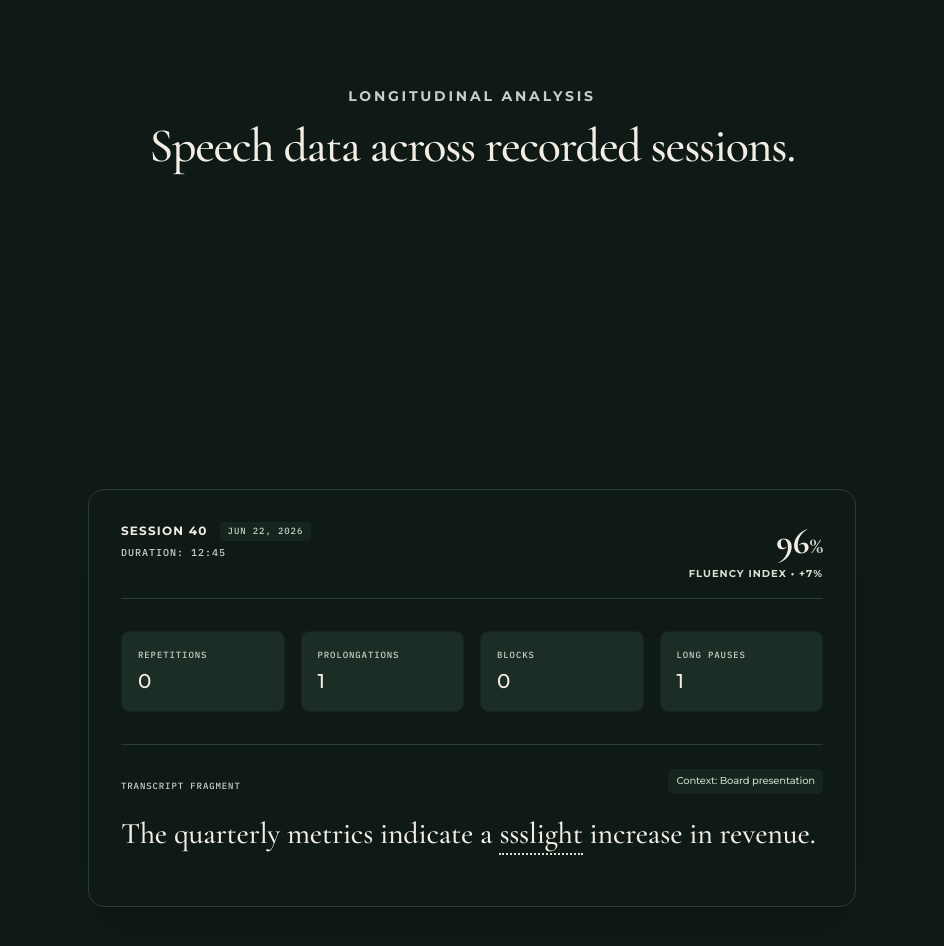
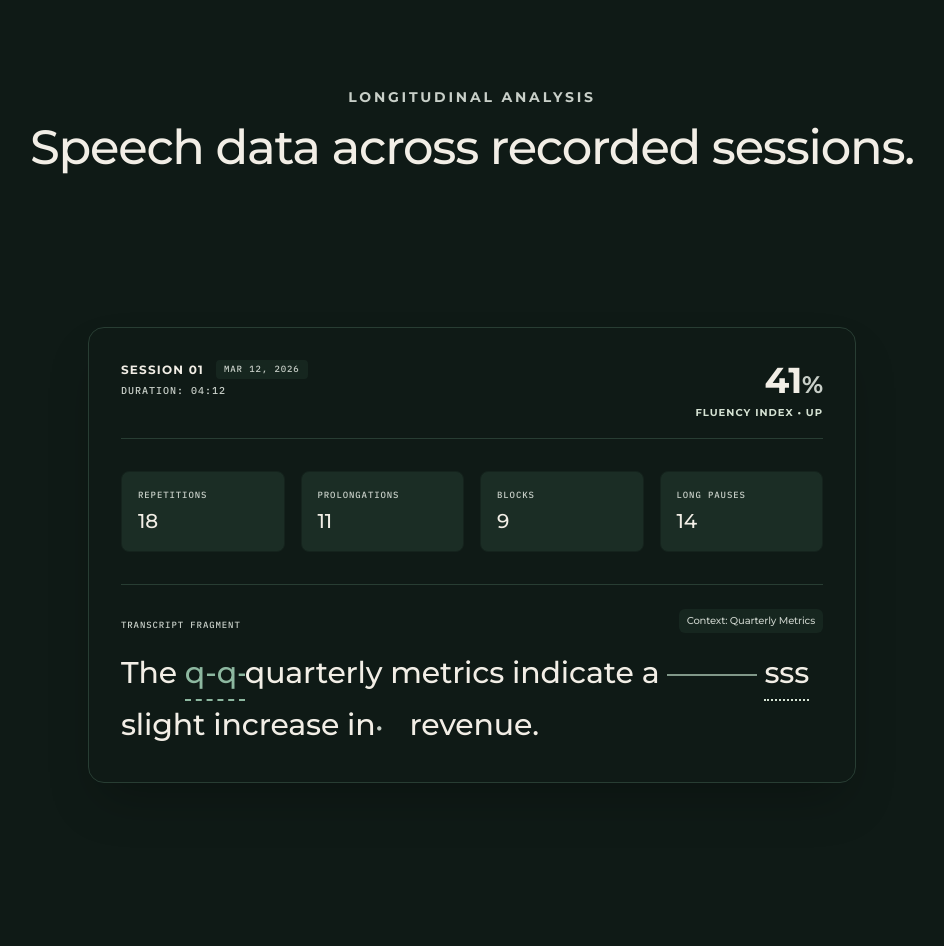
Before and after one commit to arj-co/VoiceScribe, a Next.js app: page / in a window 1280 px wide. Shown: the part 1700-2646 px from the top of the page, without its empty margins (168-1112 px from the left). Built offline with nearby package versions, Linux system fonts and the light colour scheme.

Commit message:
feat: replace stepped scroll with continuous fluid text morphing and fix layout bounding

```diff
--- a/src/app/globals.css
+++ b/src/app/globals.css
@@ -37,7 +37,7 @@
   --color-rule-faint: #15231D;
 
   /* Typography */
-  --font-display: "Cormorant Garamond", "Georgia", serif;
+  --font-display: "Montserrat", system-ui, -apple-system, sans-serif;
   --font-body: "IBM Plex Sans", system-ui, -apple-system, sans-serif;
   --font-mono: "IBM Plex Mono", "Menlo", monospace;
   --font-sans: "Montserrat", system-ui, -apple-system, sans-serif;
--- a/src/app/layout.tsx
+++ b/src/app/layout.tsx
@@ -31,7 +31,7 @@ export default function RootLayout({
           crossOrigin="anonymous"
         />
         <link
-          href="https://fonts.googleapis.com/css2?family=Cormorant+Garamond:ital,wght@0,500;0,600;0,700;1,500;1,600;1,700&family=IBM+Plex+Mono:ital,wght@0,500;0,600;0,700;1,500;1,600&family=IBM+Plex+Sans:ital,wght@0,500;0,600;0,700;1,500;1,600&family=Montserrat:wght@400;500;600;700&display=swap"
+          href="https://fonts.googleapis.com/css2?family=Montserrat:wght@400;500;600;700;800&family=IBM+Plex+Mono:ital,wght@0,500;0,600;0,700;1,500;1,600&family=IBM+Plex+Sans:ital,wght@0,400;0,500;0,600;0,700;1,500;1,600&display=swap"
           rel="stylesheet"
         />
       </head>
--- a/src/app/page.tsx
+++ b/src/app/page.tsx
@@ -102,72 +102,11 @@ function AnimatedWord({ children, delay, type = "normal" }: { children?: React.R
 }
 
 // --- Signature Experience 3: Longitudinal Dashboard ---
-const sessionsData = [
-  {
-    id: "01",
-    date: "Mar 12, 2026",
-    duration: "04:12",
-    fluency: 41,
-    trend: "Baseline",
-    trendDir: "neutral",
-    metrics: { rep: 18, pro: 11, block: 9, pause: 14 },
-    phrase: "Project overview",
-    transcript: (
-      <>
-        The <span className="annotation-repetition text-copper">q-q-quarterly</span> metrics indicate a
-        <span className="annotation-pause-long" /> <span className="annotation-prolongation">sssslight</span>
-        increase in <span className="annotation-block">revenue</span>.
-      </>
-    )
-  },
-  {
-    id: "12",
-    date: "Apr 04, 2026",
-    duration: "05:30",
-    fluency: 78,
-    trend: "+37%",
-    trendDir: "up",
-    metrics: { rep: 9, pro: 5, block: 3, pause: 8 },
-    phrase: "Revenue breakdown",
-    transcript: (
-      <>
-        The quarterly metrics indicate a
-        <span className="annotation-pause" /> <span className="annotation-prolongation">sssslight</span>
-        increase in <span className="annotation-block">revenue</span>.
-      </>
-    )
-  },
-  {
-    id: "24",
-    date: "May 18, 2026",
-    duration: "06:15",
-    fluency: 89,
-    trend: "+11%",
-    trendDir: "up",
-    metrics: { rep: 3, pro: 2, block: 1, pause: 3 },
-    phrase: "Growth summary",
-    transcript: (
-      <>
-        The quarterly metrics indicate a slight
-        increase in <span className="annotation-block">revenue</span>.
-      </>
-    )
-  },
-  {
-    id: "40",
-    date: "Jun 22, 2026",
-    duration: "12:45",
-    fluency: 96,
-    trend: "+7%",
-    trendDir: "up",
-    metrics: { rep: 0, pro: 1, block: 0, pause: 1 },
-    phrase: "Board presentation",
-    transcript: (
-      <>
-        The quarterly metrics indicate a <span className="annotation-prolongation">ssslight</span> increase in revenue.
-      </>
-    )
-  }
+const sessionMilestones = [
+  { id: "01", date: "Mar 12, 2026", duration: "04:12" },
+  { id: "12", date: "Apr 04, 2026", duration: "05:30" },
+  { id: "24", date: "May 18, 2026", duration: "06:15" },
+  { id: "40", date: "Jun 22, 2026", duration: "12:45" },
 ];
 
 function AnimatedNumber({ value }: { value: MotionValue<number> }) {
@@ -182,7 +121,7 @@ function AnimatedNumber({ value }: { value: MotionValue<number> }) {
 
 function ProgressJourney() {
   const containerRef = useRef<HTMLDivElement>(null);
-  const { scrollYProgress } = useScroll({ target: containerRef, offset: ["start end", "end end"] });
+  const { scrollYProgress } = useScroll({ target: containerRef, offset: ["start center", "end end"] });
 
   const [activeIndex, setActiveIndex] = useState(0);
 
@@ -193,18 +132,31 @@ function ProgressJourney() {
     else setActiveIndex(3);
   });
 
-  const activeSession = sessionsData[activeIndex];
+  const activeSession = sessionMilestones[activeIndex];
 
   // Interpolate numerical metrics smoothly across the scroll
-  const fluencyValue = useTransform(scrollYProgress, [0, 0.33, 0.66, 1], [41, 78, 89, 96]);
-  const repValue = useTransform(scrollYProgress, [0, 0.33, 0.66, 1], [18, 9, 3, 0]);
-  const proValue = useTransform(scrollYProgress, [0, 0.33, 0.66, 1], [11, 5, 2, 1]);
-  const blockValue = useTransform(scrollYProgress, [0, 0.33, 0.66, 1], [9, 3, 1, 0]);
-  const pauseValue = useTransform(scrollYProgress, [0, 0.33, 0.66, 1], [14, 8, 3, 1]);
+  const fluencyValue = useTransform(scrollYProgress, [0, 1], [41, 96]);
+  const repValue = useTransform(scrollYProgress, [0, 1], [18, 0]);
+  const proValue = useTransform(scrollYProgress, [0, 1], [11, 1]);
+  const blockValue = useTransform(scrollYProgress, [0, 1], [9, 0]);
+  const pauseValue = useTransform(scrollYProgress, [0, 1], [14, 1]);
+
+  // Transcript Morphing Transforms
+  const repWidth = useTransform(scrollYProgress, [0.0, 0.3], ["2em", "0em"]);
+  const repOpacity = useTransform(scrollYProgress, [0.0, 0.25], [1, 0]);
+
+  const pauseWidth = useTransform(scrollYProgress, [0.2, 0.6], ["3em", "0em"]);
+  const pauseOpacity = useTransform(scrollYProgress, [0.2, 0.5], [1, 0]);
+
+  const proWidth = useTransform(scrollYProgress, [0.5, 0.8], ["1.5em", "0em"]);
+  const proOpacity = useTransform(scrollYProgress, [0.5, 0.75], [1, 0]);
+
+  const blockWidth = useTransform(scrollYProgress, [0.7, 0.95], ["1em", "0em"]);
+  const blockOpacity = useTransform(scrollYProgress, [0.7, 0.9], [1, 0]);
 
   return (
-    <div ref={containerRef} className="relative w-full h-[300vh]">
-      <div className="sticky top-0 h-screen w-full flex items-center justify-center pt-24 sm:pt-32">
+    <div ref={containerRef} className="relative w-full h-[250vh] mt-[-10vh]">
+      <div className="sticky top-0 h-screen w-full flex items-center justify-center px-6">
         <div className="w-full max-w-3xl bg-paper dark:bg-[#141211] border border-rule shadow-2xl rounded-2xl p-6 sm:p-8 flex flex-col gap-6 sm:gap-8 transition-colors duration-500">
 
           {/* Header */}
@@ -226,8 +178,8 @@ function ProgressJourney() {
               <div className="font-display text-3xl sm:text-4xl font-bold text-ink dark:text-white">
                 <AnimatedNumber value={fluencyValue} /><span className="text-xl sm:text-2xl text-ink-muted">%</span>
               </div>
-              <div className={`font-sans text-[9px] sm:text-[10px] uppercase tracking-widest font-bold mt-1 ${activeSession.trendDir === 'up' ? 'text-sage dark:text-sage-light' : 'text-ink-muted'}`}>
-                Fluency Index • {activeSession.trend}
+              <div className="font-sans text-[9px] sm:text-[10px] uppercase tracking-widest font-bold mt-1 text-sage dark:text-sage-light">
+                Fluency Index • up
               </div>
             </div>
           </div>
@@ -264,21 +216,15 @@ function ProgressJourney() {
           <div className="flex flex-col gap-4 border-t border-rule pt-6">
             <div className="flex flex-col sm:flex-row justify-between sm:items-end gap-2">
               <div className="font-mono text-[9px] text-ink-muted uppercase tracking-widest">Transcript Fragment</div>
-              <div className="font-sans text-[10px] text-ink-muted bg-rule-light/50 dark:bg-white/5 px-2 py-1 rounded-md w-fit">Context: {activeSession.phrase}</div>
+              <div className="font-sans text-[10px] text-ink-muted bg-rule-light/50 dark:bg-white/5 px-2 py-1 rounded-md w-fit">Context: Quarterly Metrics</div>
             </div>
-            <div className="relative min-h-[5rem] sm:min-h-[4rem]">
-              <AnimatePresence mode="wait">
-                <motion.p
-                  key={activeIndex}
-                  initial={{ opacity: 0, filter: "blur(4px)" }}
-                  animate={{ opacity: 1, filter: "blur(0px)" }}
-                  exit={{ opacity: 0, filter: "blur(4px)" }}
-                  transition={{ duration: 0.3 }}
-                  className="font-display text-2xl sm:text-3xl text-ink dark:text-white leading-relaxed absolute inset-0"
-                >
-                  {activeSession.transcript}
-                </motion.p>
-              </AnimatePresence>
+            <div className="relative min-h-[5rem] sm:min-h-[4rem] flex items-center">
+              <p className="font-display text-2xl sm:text-3xl text-ink dark:text-white leading-relaxed w-full">
+                The <motion.span style={{ opacity: repOpacity, width: repWidth, display: "inline-flex", overflow: "hidden", whiteSpace: "nowrap" }} className="annotation-repetition text-copper">q-q-</motion.span>quarterly metrics indicate a
+                <motion.span style={{ opacity: pauseOpacity, width: pauseWidth, display: "inline-flex", margin: useTransform(pauseWidth, v => v === "0em" ? "0" : "0 0.25em") }} className="annotation-pause-long" />
+                <motion.span style={{ opacity: proOpacity, width: proWidth, display: "inline-flex", overflow: "hidden", whiteSpace: "nowrap" }} className="annotation-prolongation">sss</motion.span>slight increase in
+                <motion.span style={{ opacity: blockOpacity, width: blockWidth, display: "inline-flex", overflow: "hidden", whiteSpace: "nowrap" }} className="annotation-block mr-1" />revenue.
+              </p>
             </div>
           </div>
         </div>
@@ -392,8 +338,8 @@ export default function Home() {
         </section>
 
         {/* 3. Longitudinal Dashboard */}
-        <section className="relative min-h-[120svh] flex flex-col items-center justify-center px-6 py-32 z-10 overflow-hidden">
-          <div className="w-full max-w-5xl mx-auto mb-16 text-center">
+        <section className="relative w-full z-10">
+          <div className="w-full max-w-5xl mx-auto pt-32 mb-16 text-center px-6">
             <h3 className="font-sans text-xs sm:text-sm uppercase tracking-[0.2em] font-bold text-ink-muted mb-4">Longitudinal Analysis</h3>
             <p className="font-display text-4xl sm:text-5xl font-medium text-ink dark:text-white tracking-tight">Speech data across recorded sessions.</p>
           </div>
```
